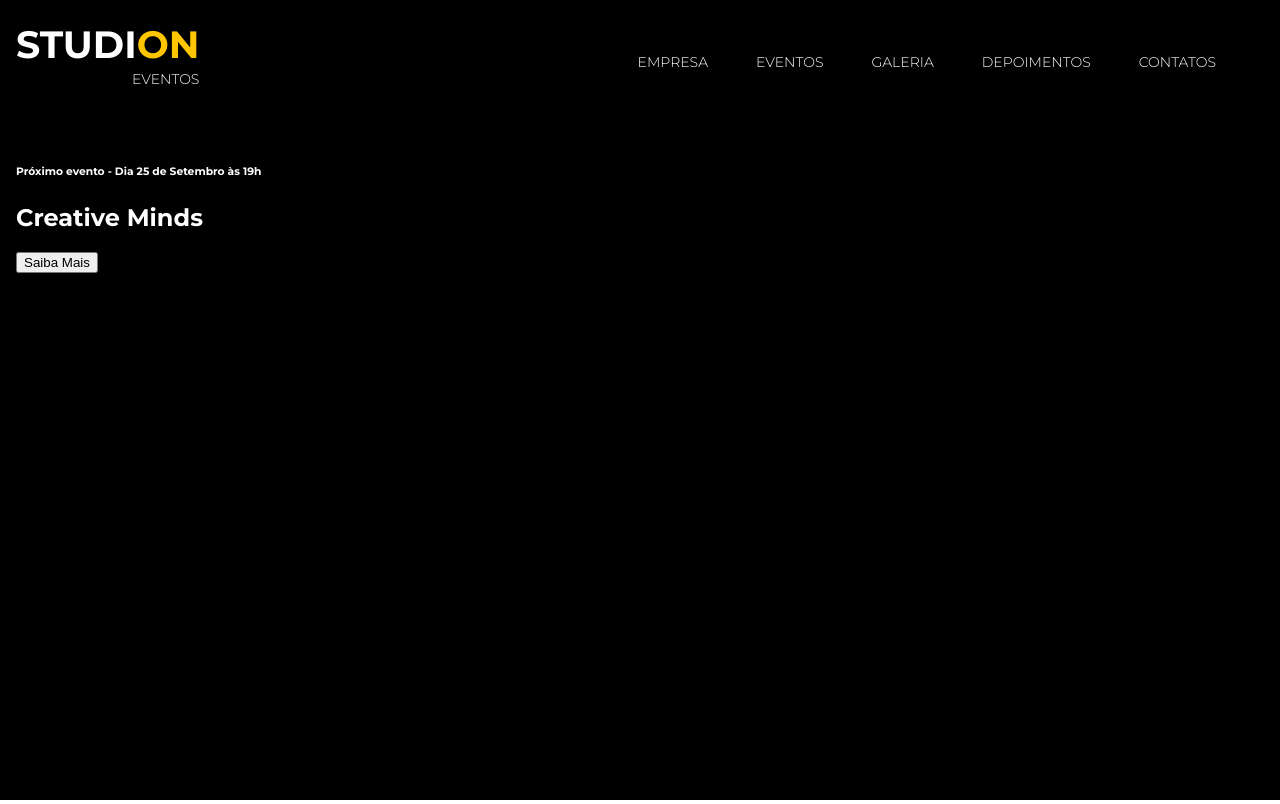
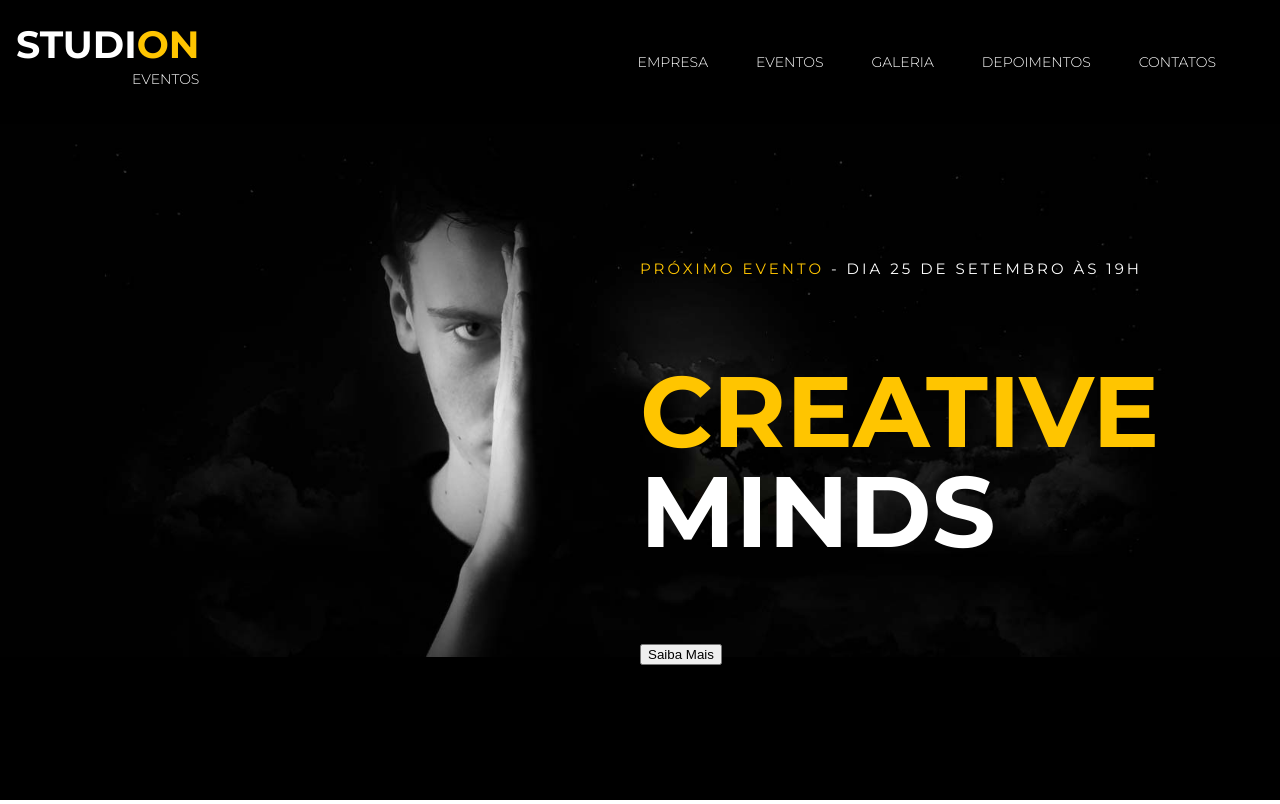
Before and after one commit to diegominelli/studion, a website: page src/index.html in a window 1280 px wide. Shown: the top 804 px of the page. Drawn offline with Linux system fonts and the light colour scheme.

Commit message:
Estilizando o conteudo slide

```diff
--- a/src/index.html
+++ b/src/index.html
@@ -46,9 +46,12 @@
   <header>
     <div id="slider">
       <div class="slide">
-        <h6><span>Próximo evento</span> - Dia 25 de Setembro às 19h</h6>
-        <h2><span>Creative</span> Minds</h2>
-        <button>Saiba Mais</button>
+        <img class="slide-background-image" src="./images/banner.jpg" alt="Studion Banner">
+        <div class="slide-copy">
+          <h6><span class="copy-primary">Próximo evento</span> - Dia 25 de Setembro às 19h</h6>
+          <h2><span class="copy-primary">Creative</span> Minds</h2>
+          <button>Saiba Mais</button>
+        </div>
       </div>
     </div>
   </header>
--- a/src/style.css
+++ b/src/style.css
@@ -24,6 +24,7 @@ ul {
 
 .navbar {
   position: fixed;
+  z-index: 1;
   display: grid;
   grid-template-columns: 1fr 9fr;
   align-items: center;
@@ -74,12 +75,40 @@ justify-self: end;
 }
 
 #slider {
+  background-color: #000;
+  color: #FFF;
+}
+
+.slide {
+  position: relative;
   height: calc(100vh - 7.75rem);
-  background-color: #000;
-  background-image: url('./images//banner.jpg');
-  background-size: cover;
-  background-repeat: no-repeat;
-  background-position: center;
-  color: #FFF;
-  padding: var(--default-padding);
 }
+
+.slide-background-image {
+  width: 100%;
+  object-fit: cover;
+  object-position: center;
+}
+
+.slide-copy {
+  position: absolute;
+  top: 6.25rem;
+  left: 50vw;
+}
+
+.slide-copy h6 {
+  font-size: .9375rem;
+  font-weight: 400;
+  text-transform: uppercase;
+  letter-spacing: .1875rem;
+}
+
+.slide-copy h2 {
+  font-size: 6.25rem;
+  text-transform: uppercase;
+  line-height: 6.25rem;
+}
+
+.slide-copy h2 span {
+  display: block;
+}
```
